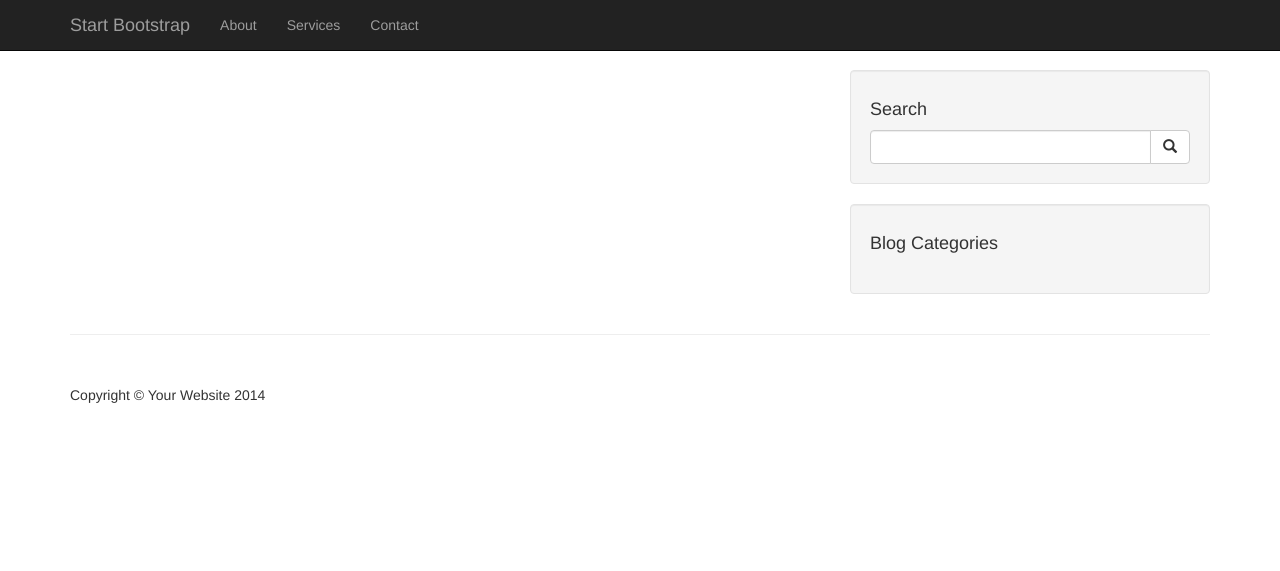
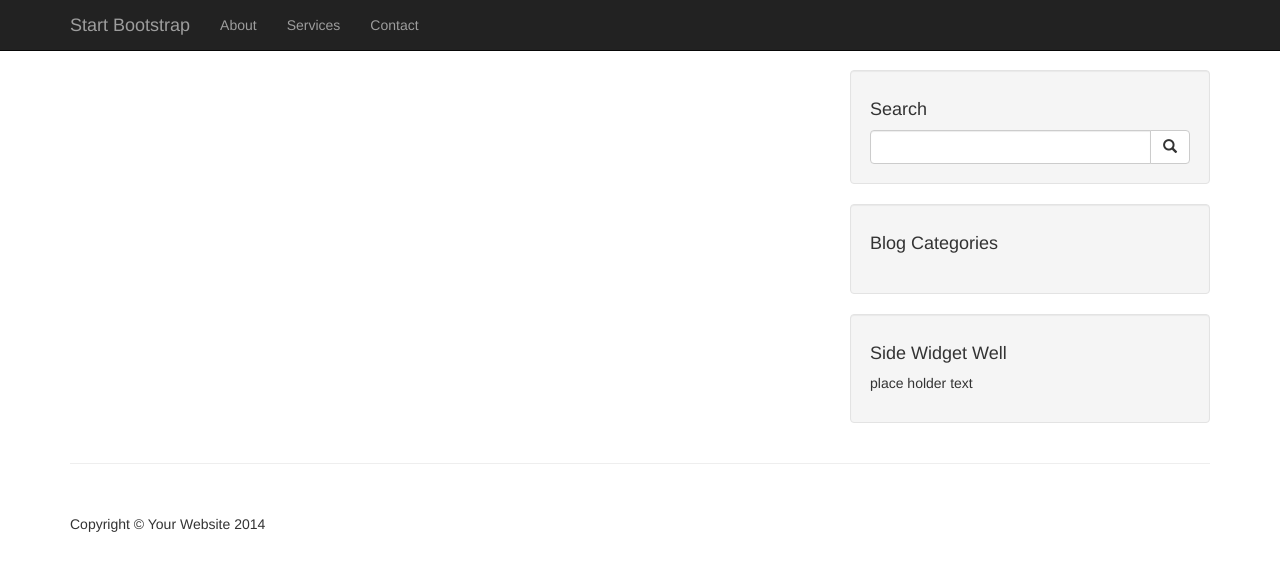
Before and after one commit to mroloff2019/CMS_PROJECT, a PHP site: page / in a window 1280 px wide. Shown: the top 571 px of the page. Run offline with PHP 8.4, Linux system fonts and the light colour scheme; data that the repository does not hold is empty.

Commit message:
Removed widget and replaced widget
Removed widget from sidebar.php, php function includes added to sidebar.php. New file widget.php was added to includes directory.

```diff
--- a/CMS/includes/sidebar.php
+++ b/CMS/includes/sidebar.php
@@ -57,10 +57,6 @@
                             </ul>
                         </div>
 
-
-
-
-
                     </div>
                     <!-- /.row -->
                 </div>
@@ -73,7 +69,6 @@
 
                 <!-- Side Widget Well -->
 
-
-
+             <?php include "widget.php";?>
 
             </div>
--- /dev/null
+++ b/CMS/includes/widget.php
@@ -0,0 +1,7 @@
+ <div class="well">
+                  <h4>Side Widget Well</h4>
+                  <p> place holder text </p>
+
+
+
+              </div>
```
